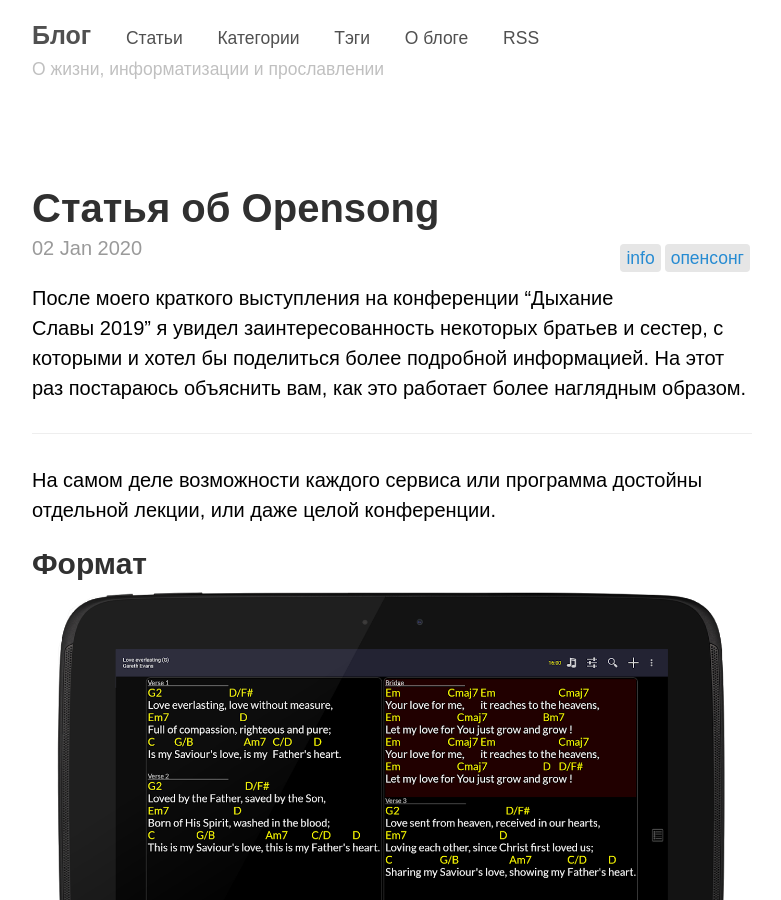
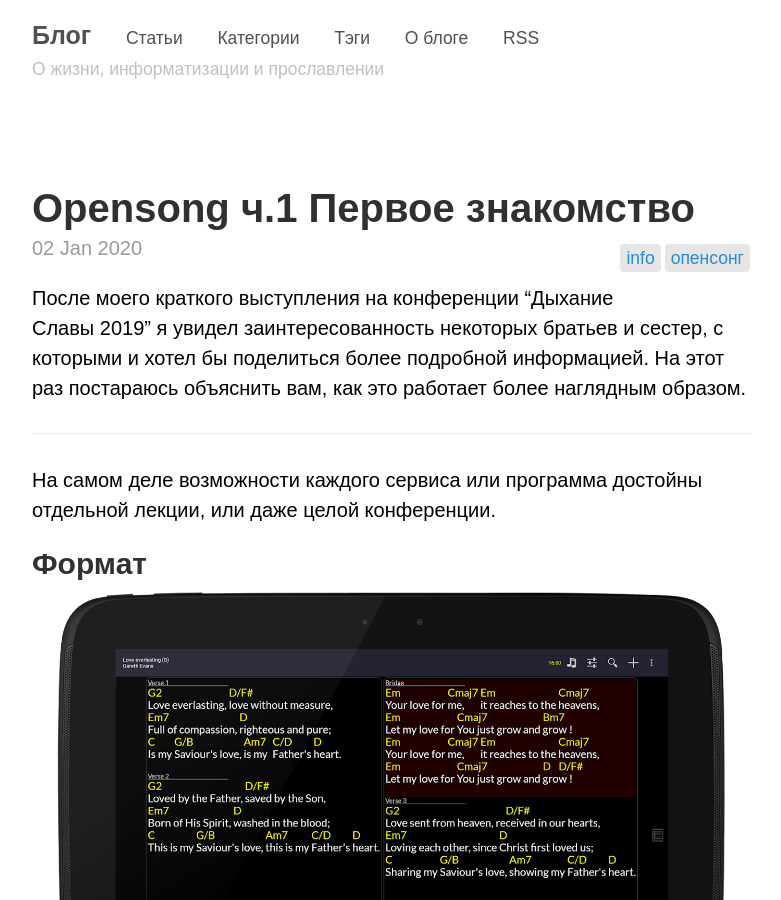
Before and after one commit to SergKnyz/alexblog, a Jekyll site: the page built from _posts/2020-01-02-statia-ob-opensong.markdown, in a window 1280 px wide and 900 px high. Shown: the whole window, without its empty margins (248-1029 px from the left). Built offline with Jekyll 4.4.1, drawn with Linux system fonts in a browser that asks for light colours; our own code applies the rules of GitHub Pages for plain Markdown files; a script that is not in the unit is left out.

Commit message:
Updated Statia Ob Opensong

```diff
--- a/_posts/2020-01-02-statia-ob-opensong.markdown
+++ b/_posts/2020-01-02-statia-ob-opensong.markdown
@@ -1,5 +1,5 @@
 ---
-title: Статья об Opensong
+title: Opensong ч.1 Первое знакомство
 date: 2020-01-02 18:12:00 Z
 categories:
 - Прославление
```
